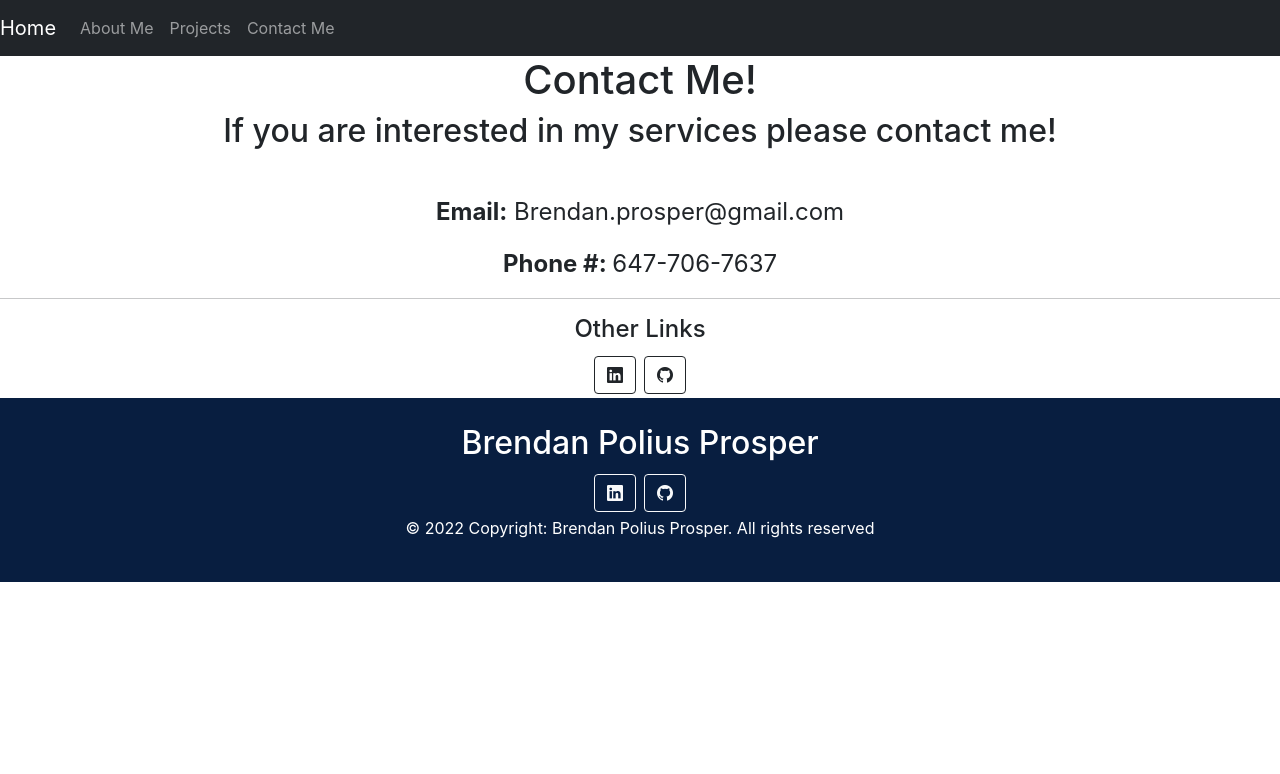
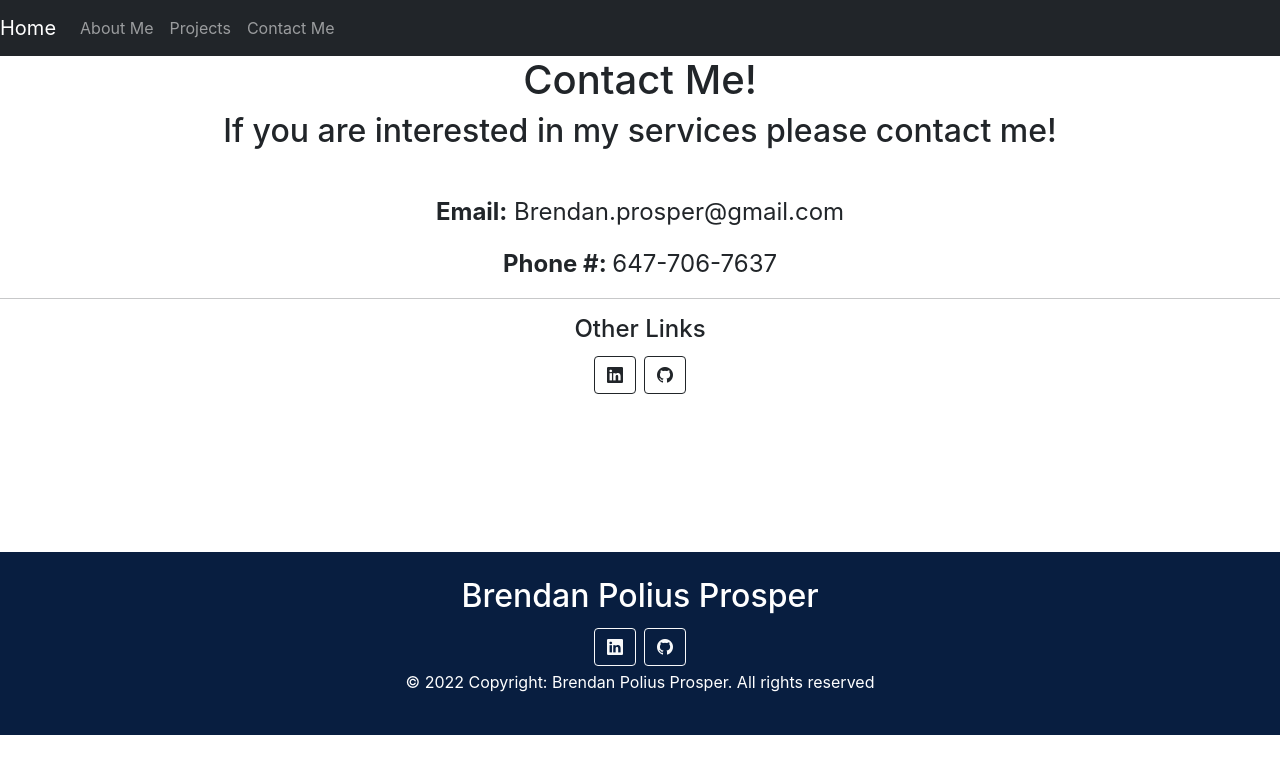
Before and after one commit to DaBren20/Brendan-Portfolio, a React (Create React App) app: page /contact in a window 1280 px wide. Shown: the top 774 px of the page. Built offline with nearby package versions, Linux system fonts and the light colour scheme.

Commit message:
Final push

```diff
--- a/src/App.css
+++ b/src/App.css
@@ -1,3 +1,10 @@
+@media only screen and (max-width:620px) {
+  /* For mobile phones: */
+  .menu, .main, .header, .description, .footer, .hero, .form {
+    width:100%;
+  }
+}
+
 .footer {
   color: white;
   padding-top: 2%;
@@ -110,6 +117,7 @@
 .contact {
   text-align: center;
   font-size: 24px;
+  padding-bottom: 12%;
 }
 
 .cardList .img card {
```
